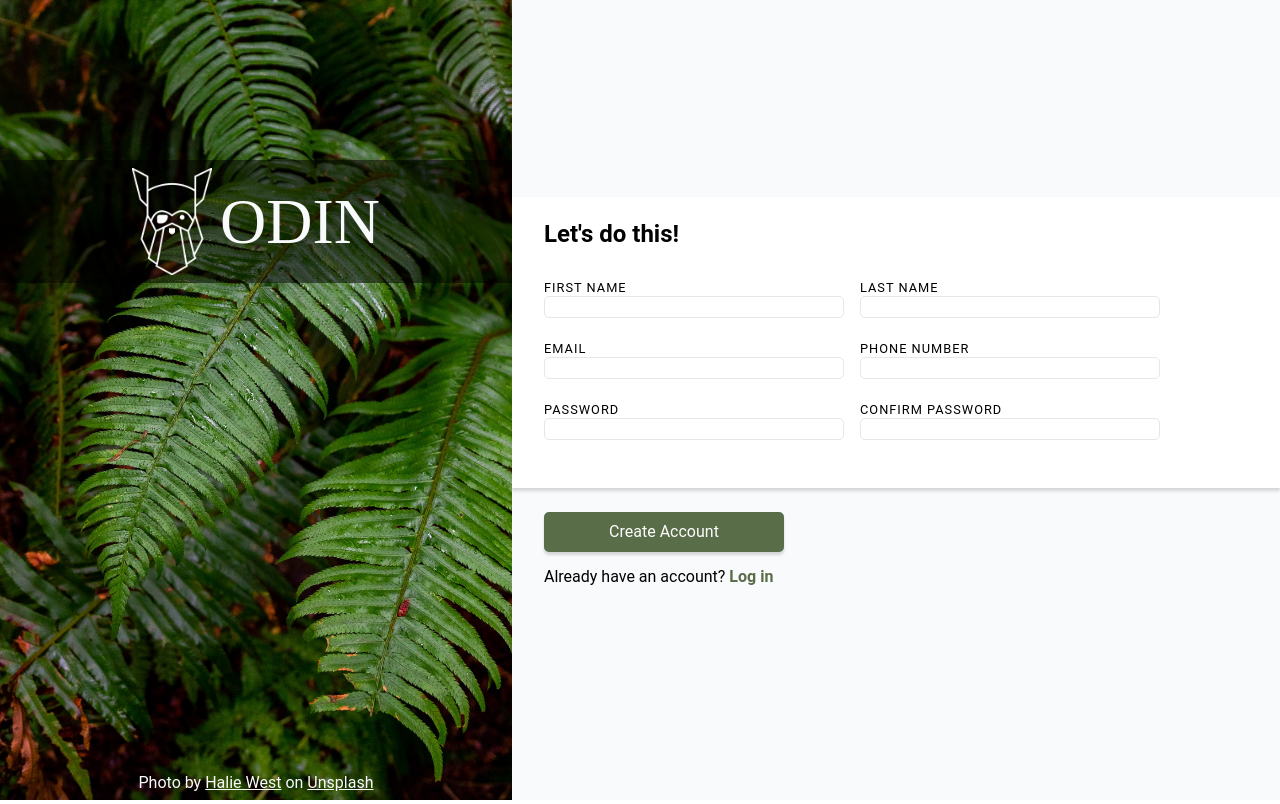
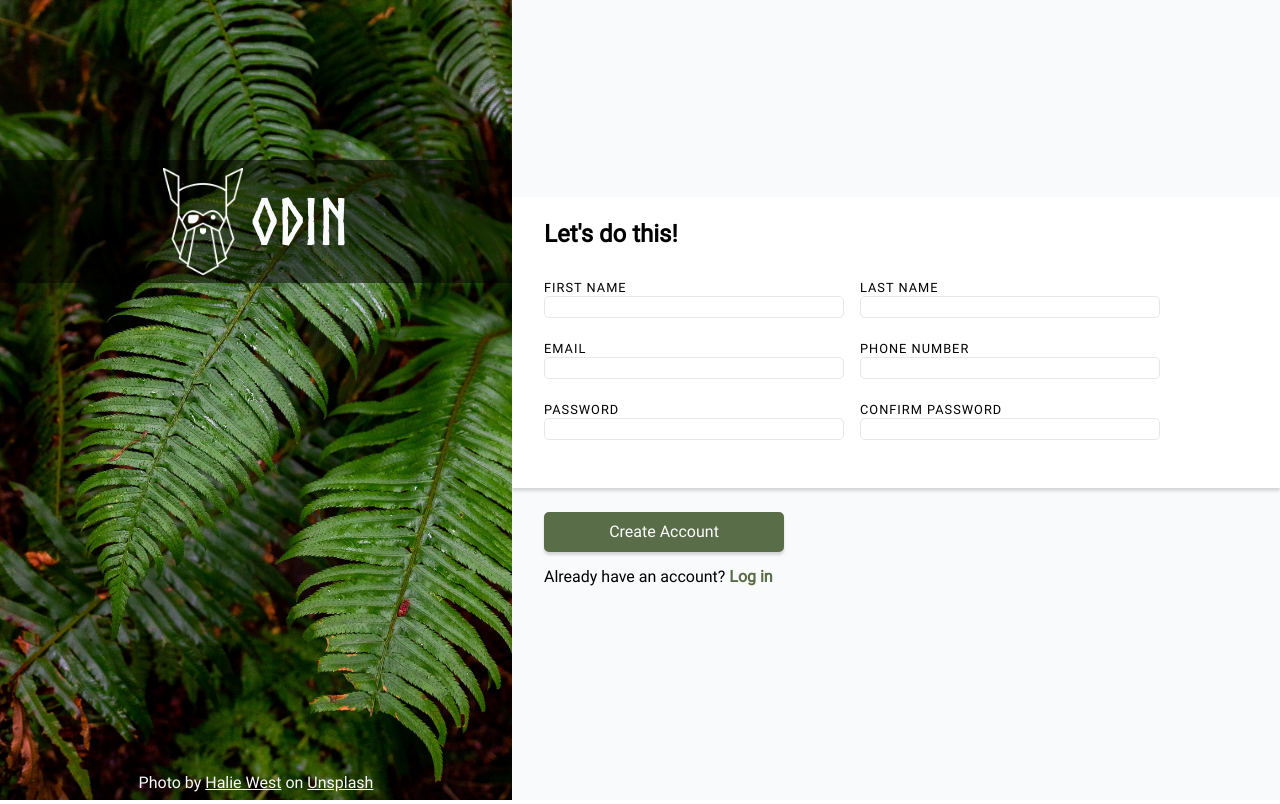
Before and after one commit to LyzanderAndrylie/odin-sign-up-form, a plain HTML site: page index.html in a window 1280 px wide. Drawn offline with Linux system fonts and the light colour scheme; the site is published under a folder, as on GitHub Pages, so addresses that start at the root find nothing.

Commit message:
Fix font url

```diff
--- a/css/style.css
+++ b/css/style.css
@@ -1,12 +1,12 @@
 @font-face {
     font-family: 'Norse Bold';
-    src: url(/media/font/Norse-Bold.otf);
+    src: url(../media/font/Norse-Bold.otf);
     font-weight: bold;
 }
 
 @font-face {
     font-family: 'Roboto';
-    src: url(/media/font/Roboto-Regular.ttf), url('https://fonts.googleapis.com/css2?family=Roboto&display=swap');
+    src: url(../media/font/Roboto-Regular.ttf), url('https://fonts.googleapis.com/css2?family=Roboto&display=swap');
 }
 
 * {
```
